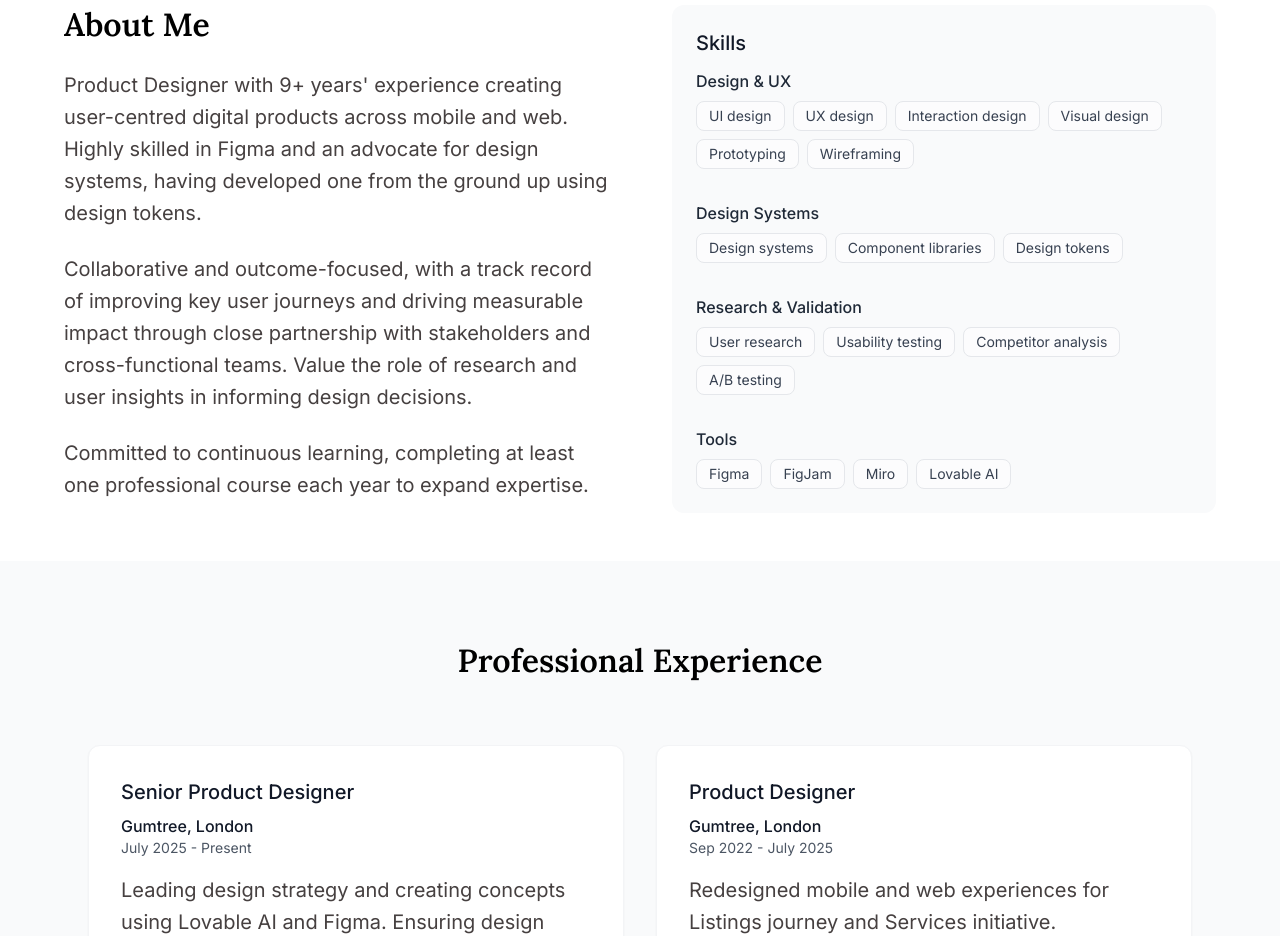
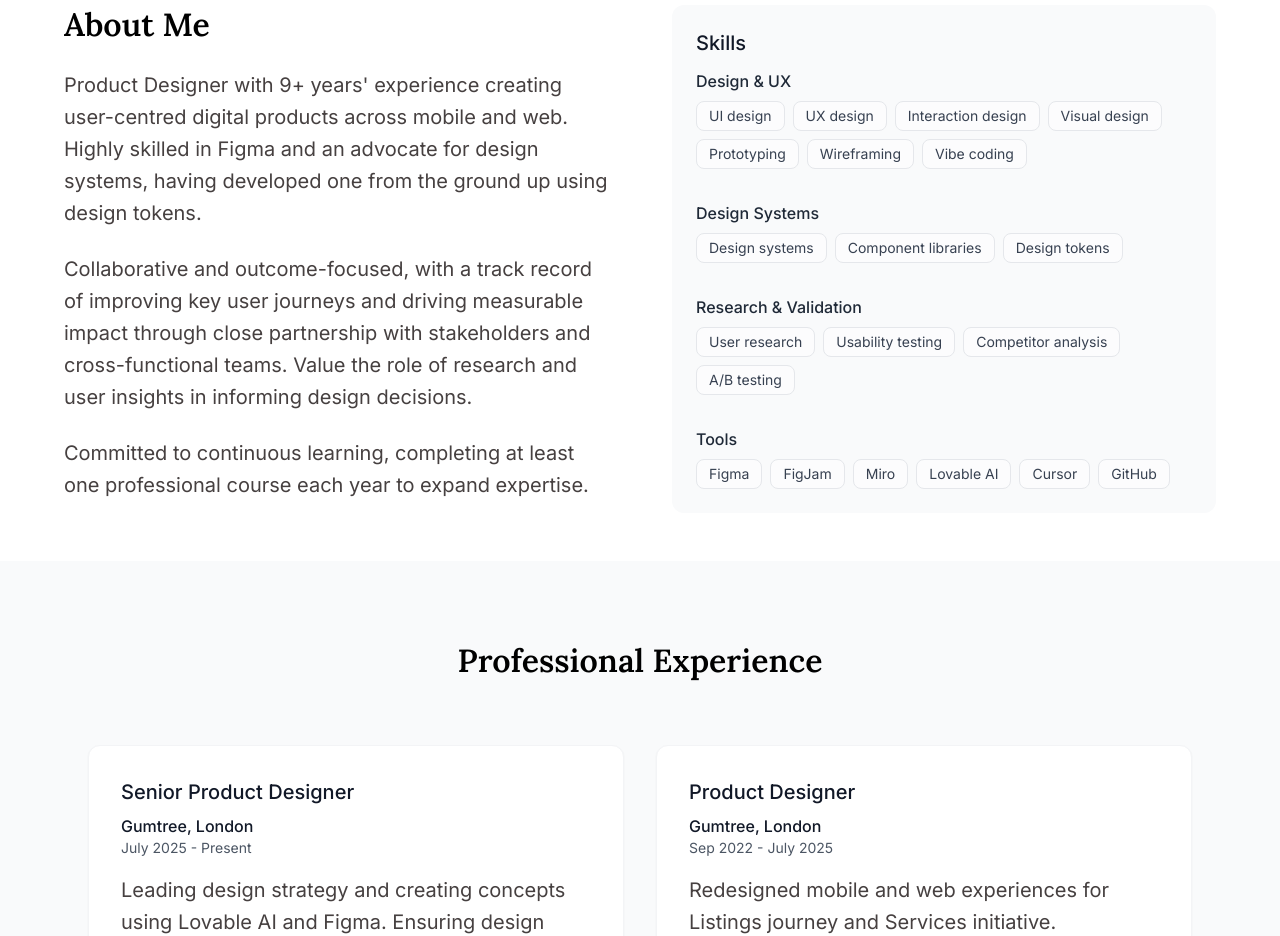
Before and after one commit to MykolaShevchuk/mariana, a Next.js app: page / in a window 1280 px wide. Shown: the part 6900-7836 px from the top of the page. Built offline with nearby package versions, Linux system fonts and the light colour scheme.

Commit message:
Add tags to AboutSection: include 'Vibe coding', 'Cursor', and 'GitHub' for enhanced content representation and clarity.

```diff
--- a/src/app/sections/AboutSection.tsx
+++ b/src/app/sections/AboutSection.tsx
@@ -40,6 +40,7 @@ export default function AboutSection() {
 										<Tag className='bg-white/50'>Visual design</Tag>
 										<Tag className='bg-white/50'>Prototyping</Tag>
 										<Tag className='bg-white/50'>Wireframing</Tag>
+										<Tag className='bg-white/50'>Vibe coding</Tag>
 									</div>
 								</div>
 
@@ -69,6 +70,8 @@ export default function AboutSection() {
 										<Tag className='bg-white/50'>FigJam</Tag>
 										<Tag className='bg-white/50'>Miro</Tag>
 										<Tag className='bg-white/50'>Lovable AI</Tag>
+										<Tag className='bg-white/50'>Cursor</Tag>
+										<Tag className='bg-white/50'>GitHub</Tag>
 									</div>
 								</div>
 							</div>
```
